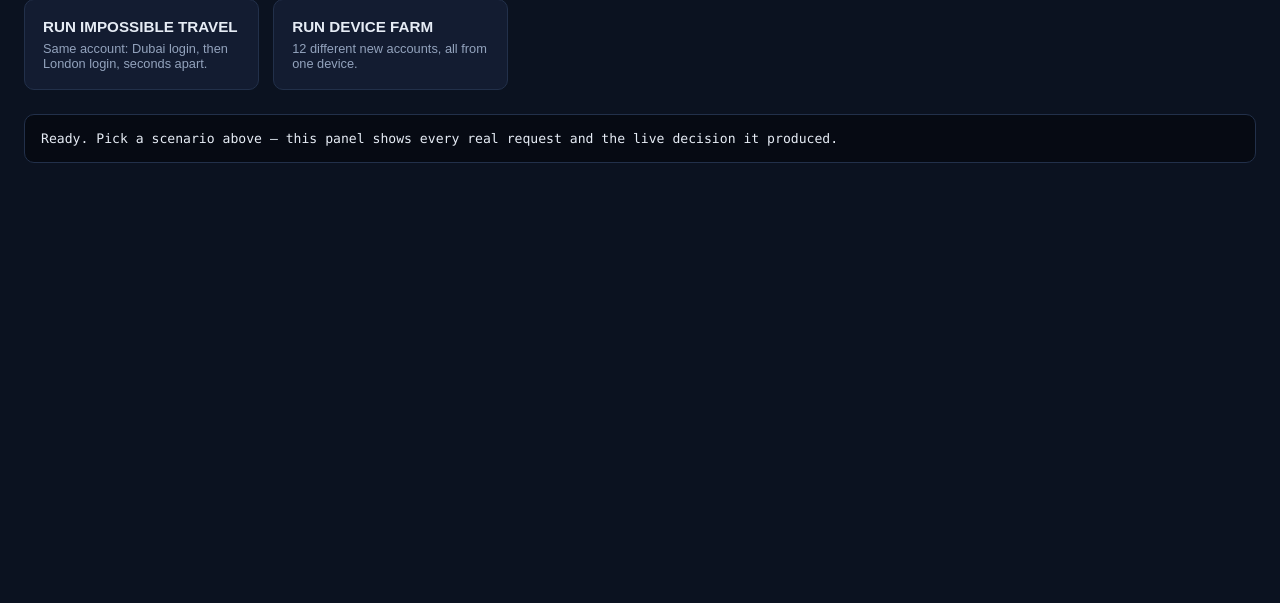
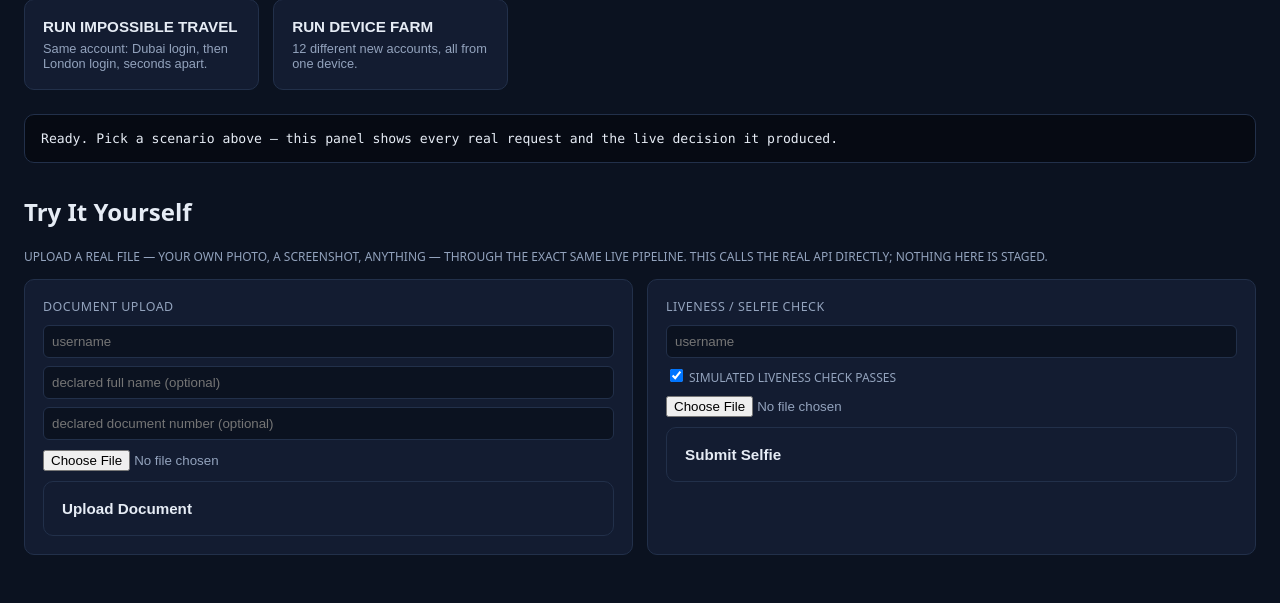
Before and after one commit to ahmadalsawad/IDShield, a FastAPI app: page /attack-lab in a window 1280 px wide. Shown: the part 271-874 px from the top of the page. Before the commit the page ends 434 px from the top, so only its background shows below. Run offline with FastAPI, Linux system fonts and the light colour scheme.

Commit message:
Fix image-collision bug, add manual upload panel, dashboard polish

```diff
--- a/templates/attack_lab.html
+++ b/templates/attack_lab.html
@@ -56,6 +56,50 @@
     </div>
 
     <div id="log-panel">Ready. Pick a scenario above — this panel shows every real request and the live decision it produced.</div>
+
+    <h2 style="margin-top:32px;">Try It Yourself</h2>
+    <p class="type-tag" style="margin-bottom:14px;">
+        Upload a real file — your own photo, a screenshot, anything — through the exact same
+        live pipeline. This calls the real API directly; nothing here is staged.
+    </p>
+    <div class="lab-grid" style="grid-template-columns: 1fr 1fr;">
+        <div class="stat-card" style="padding:18px;">
+            <div class="label" style="margin-bottom:10px;">Document Upload</div>
+            <input id="doc-username" placeholder="username" style="width:100%; margin-bottom:8px; padding:8px; background:var(--bg); border:1px solid var(--panel-border); color:var(--text); border-radius:6px;">
+            <input id="doc-name" placeholder="declared full name (optional)" style="width:100%; margin-bottom:8px; padding:8px; background:var(--bg); border:1px solid var(--panel-border); color:var(--text); border-radius:6px;">
+            <input id="doc-number" placeholder="declared document number (optional)" style="width:100%; margin-bottom:8px; padding:8px; background:var(--bg); border:1px solid var(--panel-border); color:var(--text); border-radius:6px;">
+            <input id="doc-file" type="file" accept="image/png,image/jpeg" style="width:100%; margin-bottom:10px; color:var(--text-dim);">
+            <button class="lab-button" style="width:100%;" onclick="tryYourselfDocument()">Upload Document</button>
+        </div>
+        <div class="stat-card" style="padding:18px;">
+            <div class="label" style="margin-bottom:10px;">Liveness / Selfie Check</div>
+            <input id="live-username" placeholder="username" style="width:100%; margin-bottom:8px; padding:8px; background:var(--bg); border:1px solid var(--panel-border); color:var(--text); border-radius:6px;">
+            <label class="type-tag" style="display:block; margin-bottom:8px;">
+                <input id="live-passed" type="checkbox" checked style="margin-right:6px;">Simulated liveness check passes
+            </label>
+            <input id="live-file" type="file" accept="image/png,image/jpeg" style="width:100%; margin-bottom:10px; color:var(--text-dim);">
+            <button class="lab-button" style="width:100%;" onclick="tryYourselfLiveness()">Submit Selfie</button>
+        </div>
+    </div>
+
+    <script>
+        async function tryYourselfDocument() {
+            const username = document.getElementById('doc-username').value || 'jury_test_' + suffix();
+            const name = document.getElementById('doc-name').value;
+            const docNum = document.getElementById('doc-number').value;
+            const fileInput = document.getElementById('doc-file');
+            if (!fileInput.files.length) { alert('Choose a file first'); return; }
+            await uploadDocument(username, name, docNum, fileInput.files[0], fileInput.files[0].name);
+        }
+
+        async function tryYourselfLiveness() {
+            const username = document.getElementById('live-username').value || 'jury_test_' + suffix();
+            const passed = document.getElementById('live-passed').checked;
+            const fileInput = document.getElementById('live-file');
+            if (!fileInput.files.length) { alert('Choose a file first'); return; }
+            await submitLiveness(username, passed, fileInput.files[0], fileInput.files[0].name);
+        }
+    </script>
 
     <script>
         const log = document.getElementById('log-panel');
@@ -135,6 +179,12 @@
         }
 
         function makeTestImageBlob() {
+            // Each call draws a unique random marker so images from
+            // DIFFERENT scenario runs never accidentally collide as
+            // "reused" — while both uploads WITHIN one scenario (e.g.
+            // owner + thief) still deliberately share the exact same
+            // blob object, preserving the intentional duplicate-hash
+            // signal each attack scenario is designed to demonstrate.
             const canvas = document.createElement('canvas');
             canvas.width = 200; canvas.height = 200;
             const ctx = canvas.getContext('2d');
@@ -142,7 +192,9 @@
             ctx.fillRect(0, 0, 200, 200);
             ctx.fillStyle = '#ffffff';
             ctx.font = '16px sans-serif';
-            ctx.fillText('MOCK ID', 50, 100);
+            ctx.fillText('MOCK ID', 50, 90);
+            ctx.font = '10px monospace';
+            ctx.fillText('run:' + Date.now().toString(36) + Math.random().toString(36).slice(2, 8), 20, 130);
             return new Promise(resolve => canvas.toBlob(resolve, 'image/png'));
         }
 
```
Also changed, not shown: templates/dashboard.html (+21 -5 lines).
